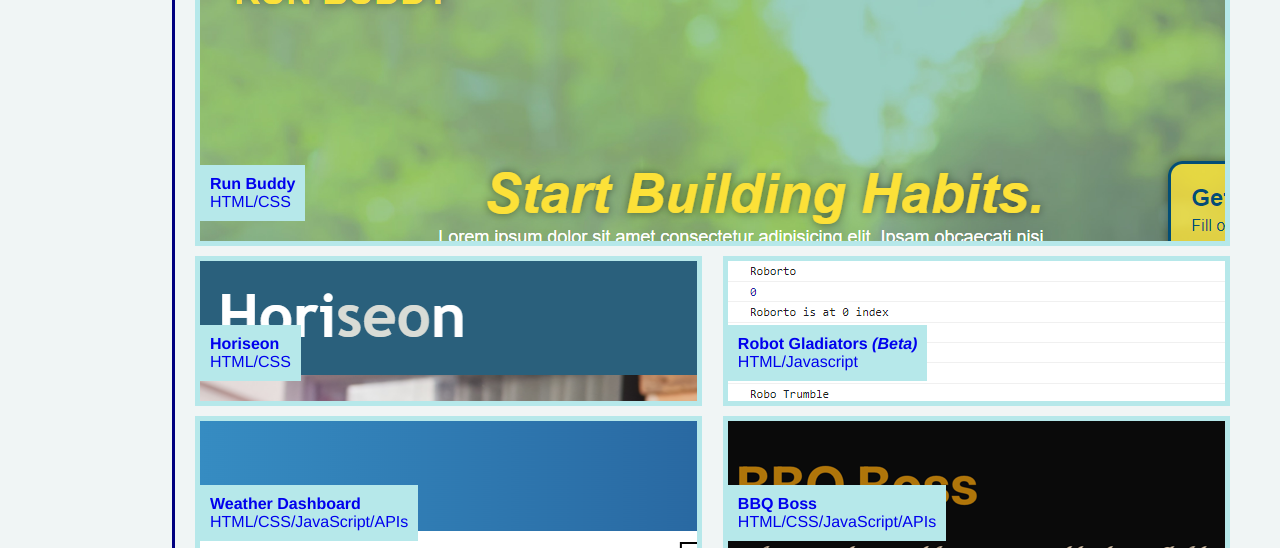
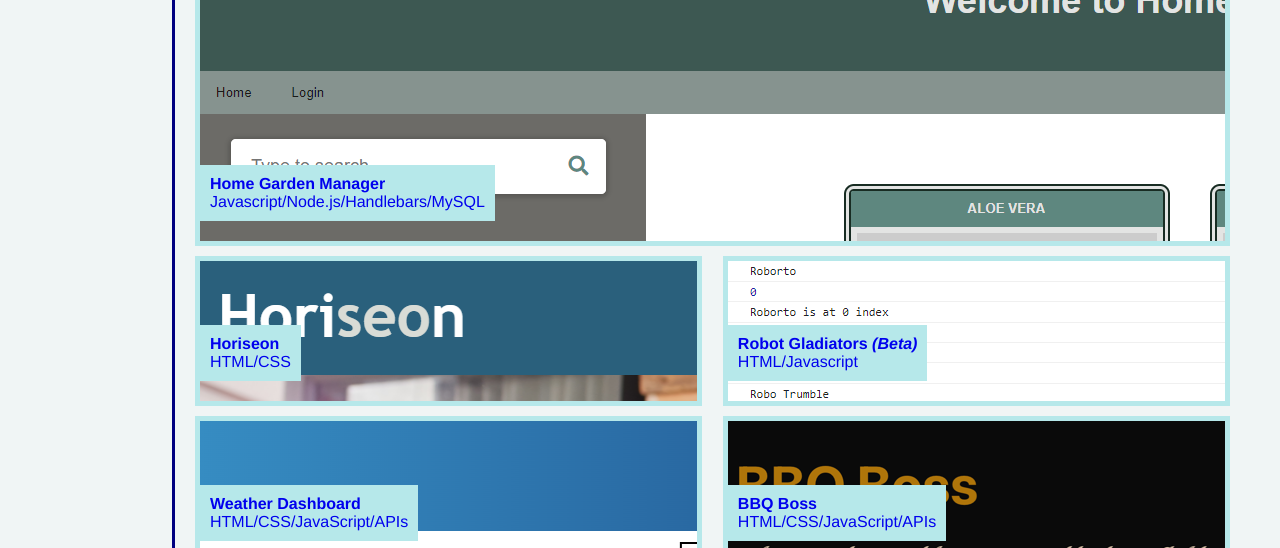
Before and after one commit to philmcgarty/portfolio, a plain HTML site: page index.html in a window 1280 px wide. Shown: the part 552-1100 px from the top of the page. Drawn offline with Linux system fonts and the light colour scheme.

Commit message:
added home garden manager app

```diff
--- a/assets/css/style.css
+++ b/assets/css/style.css
@@ -206,7 +206,7 @@ main {
 
 /* work tile images */
 .work-item-large {
-    background-image: url("../images/run-buddy.png");
+    background-image: url("../images/home-garden-mgr.png");
     height: 300px;
     flex: 0 0 100%;
 }
--- a/index.html
+++ b/index.html
@@ -68,10 +68,10 @@
             <!-- Work Main Content Tiles -->
             <article class="work-container">
                 <!-- larger image -->
-                <a class="work-item-large" href="https://philmcgarty.github.io/run-buddy/">
+                <a class="work-item-large" href="https://shrouded-beach-72598.herokuapp.com/">
                     <div class="work-item-text">
-                        <h4>Run Buddy</h4>
-                        HTML/CSS
+                        <h4>Home Garden Manager</h4>
+                        Javascript/Node.js/Handlebars/MySQL
                     </div>
                 </a>
                 <!-- force new line -->
```
Also changed, not shown: assets/images/home-garden-mgr.png (added).
